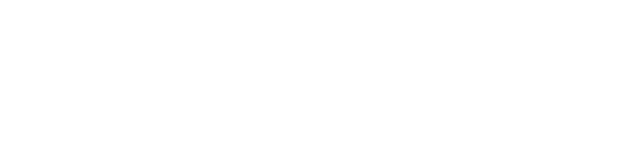
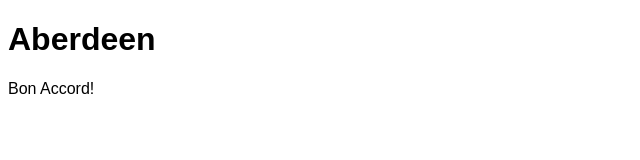
Before and after one commit to raniaadar/CA3-html-and-css-web-dev, a plain HTML site: page index.html in a window 1280 px wide. Shown: the whole page, without its empty margins (0-640 px from the left). Drawn offline with Linux system fonts and the light colour scheme.

Commit message:
set font for the banner as Arial, Helvetica, sans-serif

```diff
--- a/index.html
+++ b/index.html
@@ -10,12 +10,14 @@ commit after every sub task / regularly-->
   <meta name="viewport" content="width=device-width, initial-scale=1">
   <style>
     body {
-      font-family: Helvetica, sans-serif;
-    }
+  font-family: Arial, Helvetica, sans-serif;
+}
+</style>
+</head>
+<body>
 
-
-<h1>My First Heading</h1>
-<p>My first paragraph</p>
+<h1>Aberdeen</h1>
+<p>Bon Accord!</p>
 
 </body>
 </html>
```
